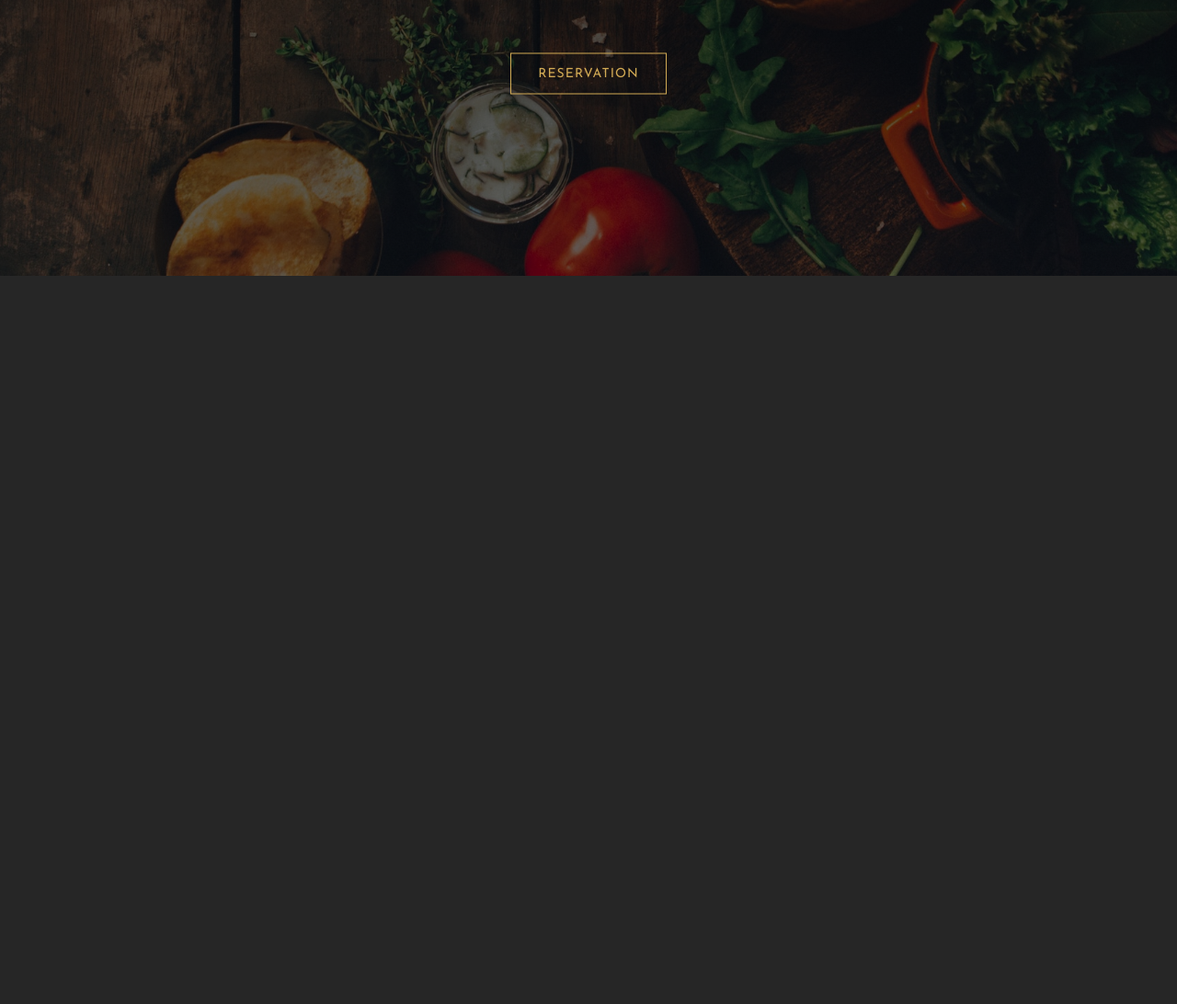
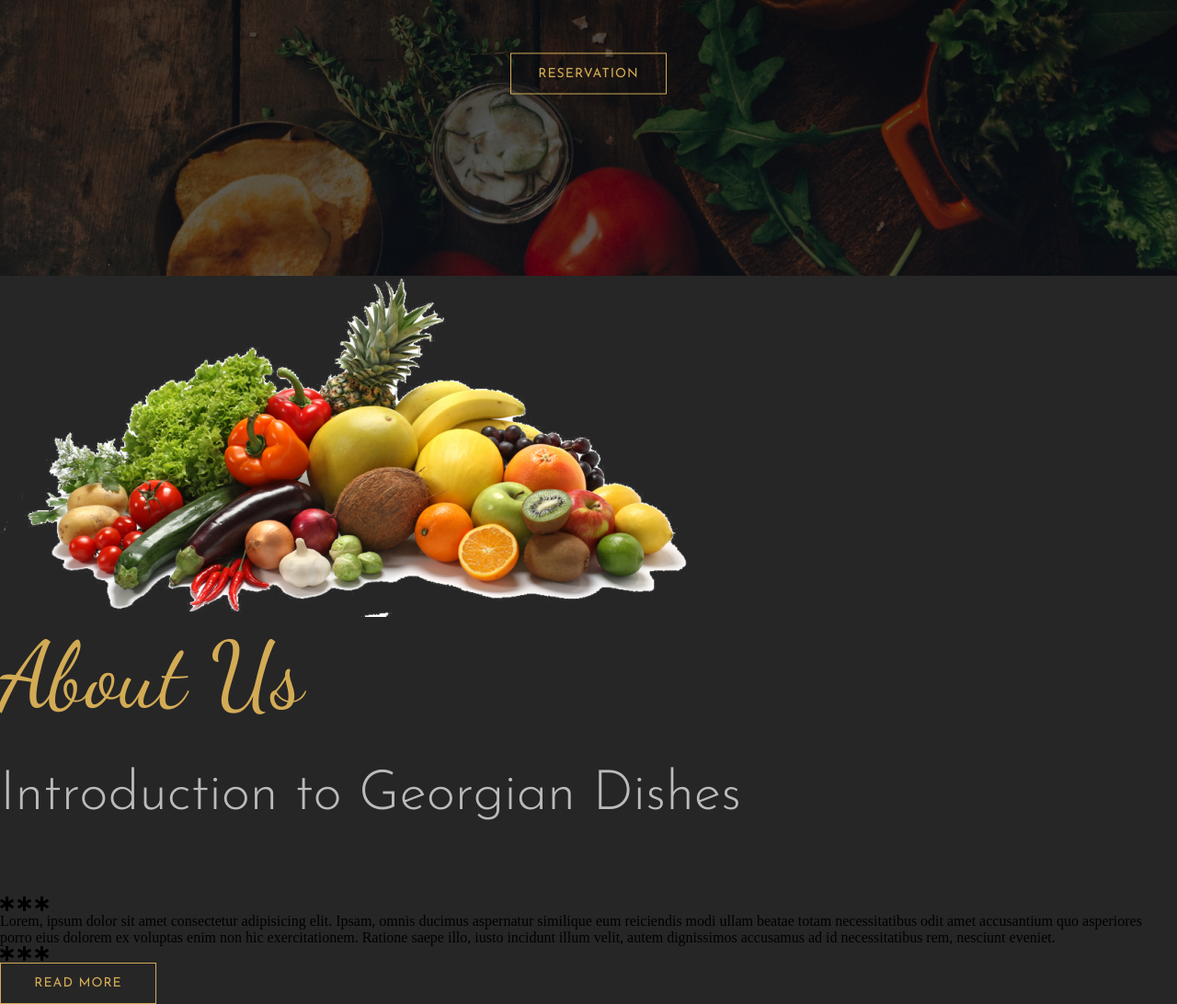
Before and after one commit to OlgaLiubar/georgia-restaurant, a website: page index.html in a window 1280 px wide. Shown: the part 500-1592 px from the top of the page at 92% size. Before the commit the page ends 800 px from the top, so only its background shows below. Drawn offline with nearby package versions, Linux system fonts and the light colour scheme.

Commit message:
feat: layout of About Us section

```diff
--- a/index.html
+++ b/index.html
@@ -1,13 +1,18 @@
 <!DOCTYPE html>
 <html lang="en">
+
 <head>
     <meta charset="UTF-8">
     <meta name="viewport" content="width=device-width, initial-scale=1.0" />
     <link rel="stylesheet" href="css/main.css">
-     <link rel="stylesheet" href="https://use.fontawesome.com/releases/v5.5.0/css/all.css" integrity="sha384-B4dIYHKNBt8Bc12p+WXckhzcICo0wtJAoU8YZTY5qE0Id1GSseTk6S+L3BlXeVIU" crossorigin="anonymous">
-    <link href="https://fonts.googleapis.com/css?family=Dancing+Script:400,700|Josefin+Sans:300,400,600,700|Nunito:300,400,600,700" rel="stylesheet">
+    <link rel="stylesheet" href="https://use.fontawesome.com/releases/v5.5.0/css/all.css"
+        integrity="sha384-B4dIYHKNBt8Bc12p+WXckhzcICo0wtJAoU8YZTY5qE0Id1GSseTk6S+L3BlXeVIU" crossorigin="anonymous">
+    <link
+        href="https://fonts.googleapis.com/css?family=Dancing+Script:400,700|Josefin+Sans:300,400,600,700|Nunito:300,400,600,700"
+        rel="stylesheet">
     <title>Restaurant "Georgia"</title>
 </head>
+
 <body>
     <header class="header">
         <div class="brand">
@@ -24,5 +29,32 @@
         </div>
     </header>
 
+    <section class="about-us">
+        <div class="about-us-left">
+            <img src="images/about-us-img.png" alt="food">
+        </div>
+        <div class="about-us-right">
+            <h1 class="main-heading">About Us</h1>
+            <h3 class="sub-heading">Introduction to Georgian Dishes</h3>
+            <div class="stars">
+                <i class="fas fa-star-of-life star"></i>
+                <i class="fas fa-star-of-life star"></i>
+                <i class="fas fa-star-of-life star"></i>
+            </div>
+            <p class="descriotion">Lorem, ipsum dolor sit amet consectetur adipisicing elit. Ipsam, omnis ducimus
+                aspernatur similique eum reiciendis modi ullam beatae totam necessitatibus odit amet accusantium quo
+                asperiores porro eius dolorem ex voluptas enim non hic exercitationem. Ratione saepe illo, iusto
+                incidunt illum velit, autem dignissimos accusamus ad id necessitatibus rem, nesciunt eveniet.
+            </p>
+            <div class="stars">
+                <i class="fas fa-star-of-life star"></i>
+                <i class="fas fa-star-of-life star"></i>
+                <i class="fas fa-star-of-life star"></i>
+            </div>
+            <button type="button" class="main-btn">Read More</button>
+        </div>
+    </section>
+
 </body>
+
 </html>
```
